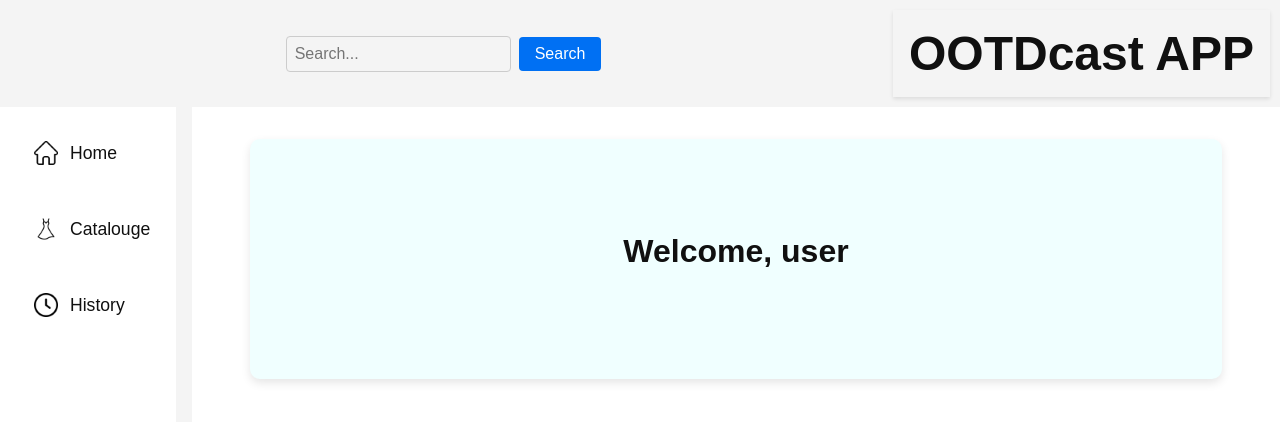
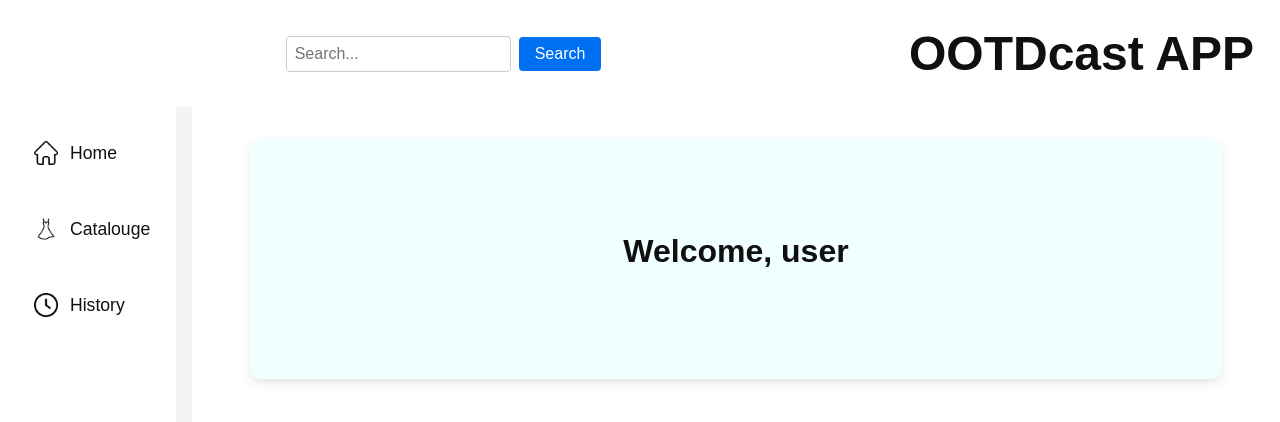
Before and after one commit to jteengfo/ootdcast, a Next.js app in the folder frontend/ootdcast/: page / in a window 1280 px wide. Shown: the top 422 px of the page. Built offline with nearby package versions, Linux system fonts and the light colour scheme.

Commit message:
saving progress

```diff
--- a/frontend/ootdcast/src/app/page.module.css
+++ b/frontend/ootdcast/src/app/page.module.css
@@ -8,13 +8,13 @@
 
 .header {
   width: 100%;
-  background-color: #f4f4f4;
+  background-color: white;
   padding: 1rem;
   box-shadow: 0 2px 4px #f4f4f4;
   display: flex; /* Enables flexbox */
   align-items: center; /* Aligns items vertically */
   justify-content: space-between; /* Adjusts spacing */
-  padding: 10px; /* Adds spacing */
+  padding: 10px;
   gap: 1rem; /* Adds space between SearchBar and Header */
 }
 
@@ -25,7 +25,7 @@
 
 .sidebar {
   width: 15%; /* Fixed width for the sidebar */
-  background-color: #f4f4f4; /* Dark background color for the sidebar */
+  background-color: #f4f4f4;
   padding-right: 1rem;
    /*box-shadow: 2px 0 5px rgba(0, 0, 0, 0.1); Optional: Add a shadow for the sidebar */
 }
--- a/frontend/ootdcast/src/components/Header.module.css
+++ b/frontend/ootdcast/src/components/Header.module.css
@@ -1,10 +1,10 @@
 /* src/components/Header.module.css */
 .header {
-    background-color: #f4f4f4; /* Dark background color */
+    background-color: white;
     color: #101010; /* Text color */
     padding: 1rem; /* Padding around the content */
     text-align: center; /* Center the text */
-    box-shadow: 0 2px 4px rgba(0, 0, 0, 0.1); /* Add a subtle shadow */
+    /*box-shadow: 0 2px 4px rgba(0, 0, 0, 0.1); Add a subtle shadow */
     font-size: 1.5rem; /* Increase font size */
     font-weight: bold; /* Make the text bold */
   }
```
